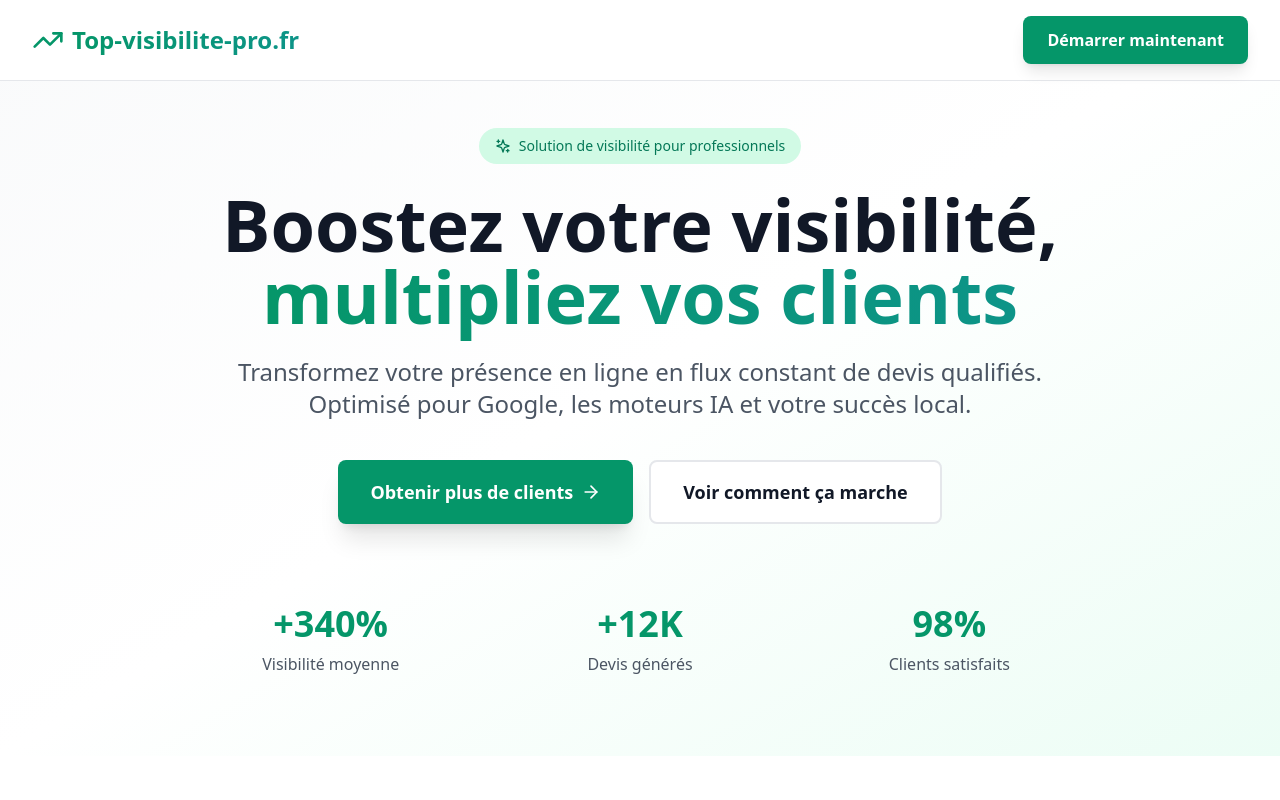
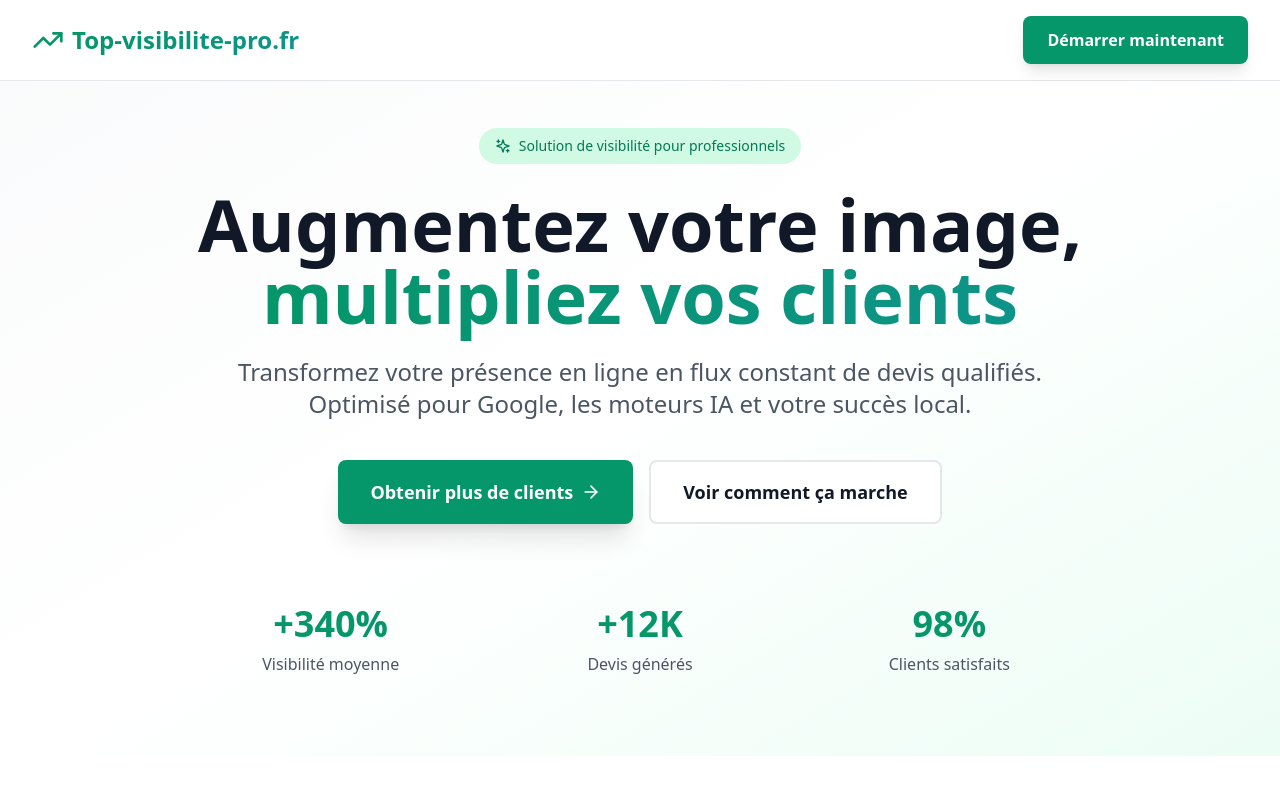
Before and after one commit to spazou/top-vis, a React (Vite) app: page / in a window 1280 px wide. Shown: the top 800 px of the page. Built offline with nearby package versions, Linux system fonts and the light colour scheme.

Commit message:
changements 2

```diff
--- a/src/App.tsx
+++ b/src/App.tsx
@@ -29,7 +29,7 @@ function App() {
               <span>Solution de visibilité pour professionnels</span>
             </div>
             <h1 className="text-5xl sm:text-6xl lg:text-7xl font-bold text-gray-900 mb-6 leading-tight">
-              Boostez votre visibilité,
+              Augmentez votre image,
               <span className="bg-gradient-to-r from-emerald-600 to-teal-600 bg-clip-text text-transparent"> multipliez vos clients</span>
             </h1>
             <p className="text-xl sm:text-2xl text-gray-600 mb-10 leading-relaxed">
```
